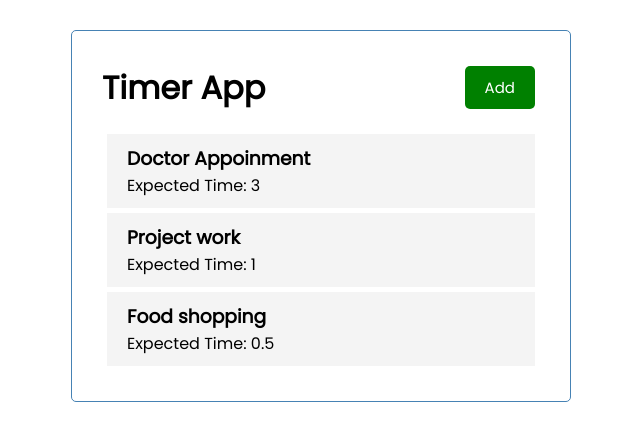
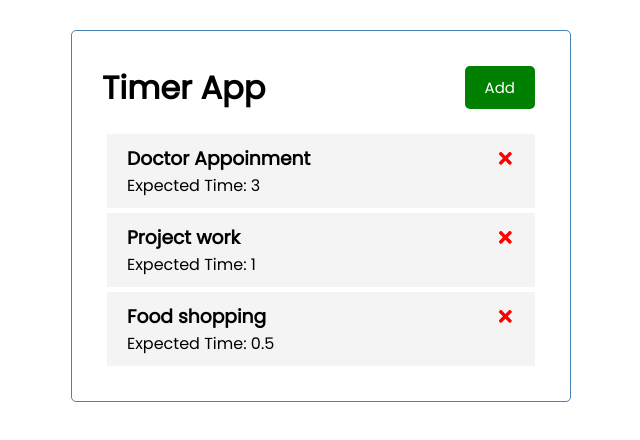
Before and after one commit to indar12/Timer, a React (Create React App) app: page / in a window 1280 px wide. Shown: the top 440 px of the page, without its empty margins (319-959 px from the left). Built offline with nearby package versions, Linux system fonts and the light colour scheme.

Commit message:
delete button with function is added

```diff
--- a/package.json
+++ b/package.json
@@ -8,6 +8,7 @@
     "@testing-library/user-event": "^13.5.0",
     "react": "^18.2.0",
     "react-dom": "^18.2.0",
+    "react-icons": "^4.7.1",
     "react-scripts": "5.0.1",
     "web-vitals": "^2.1.4"
   },
--- a/src/components/TaskItem.js
+++ b/src/components/TaskItem.js
@@ -1,9 +1,10 @@
 import React from "react";
+import {FaTimes} from 'react-icons/fa';
 
-const TaskItem = ({ task }) => {
+const TaskItem = ({ task, onDelete}) => {
   return (
     <div className="task">
-      <h3>{task.taskName}</h3>
+      <h3>{task.taskName} <FaTimes onClick={()=>onDelete(task.id)} style={{color:'red',cursor:'pointer'}}/></h3>
       <p>Expected Time: {task.expectedTime}</p>
     </div>
   );
--- a/src/components/Tasks.js
+++ b/src/components/Tasks.js
@@ -1,11 +1,11 @@
 import React from "react";
 import TaskItem from "./TaskItem";
 
-const Tasks = ({ tasks }) => {
+const Tasks = ({ tasks, onDelete }) => {
   return (
     <>
       {tasks.map((task, index) => (
-        <TaskItem key={index} task={task} />
+        <TaskItem key={index} task={task} onDelete={onDelete}/>
       ))}
     </>
   );
--- a/src/components/Timer.js
+++ b/src/components/Timer.js
@@ -21,10 +21,14 @@ const Timer = () => {
     },
   ]);
   const title = "Timer App";
+  //delete the task
+  const deleteTask = (id) =>{
+    setTasks(tasks.filter((item)=>item.id!==id))
+  }
   return (
     <div className="container">
       <Header title={title} />
-      <Tasks tasks={tasks} />
+      {tasks.length>0 ? <Tasks tasks={tasks} onDelete={deleteTask}/> :  'No Task' }
     </div>
   );
 };
```
Also changed, not shown: 1 other file (tests, documents, lock files or other folders).
